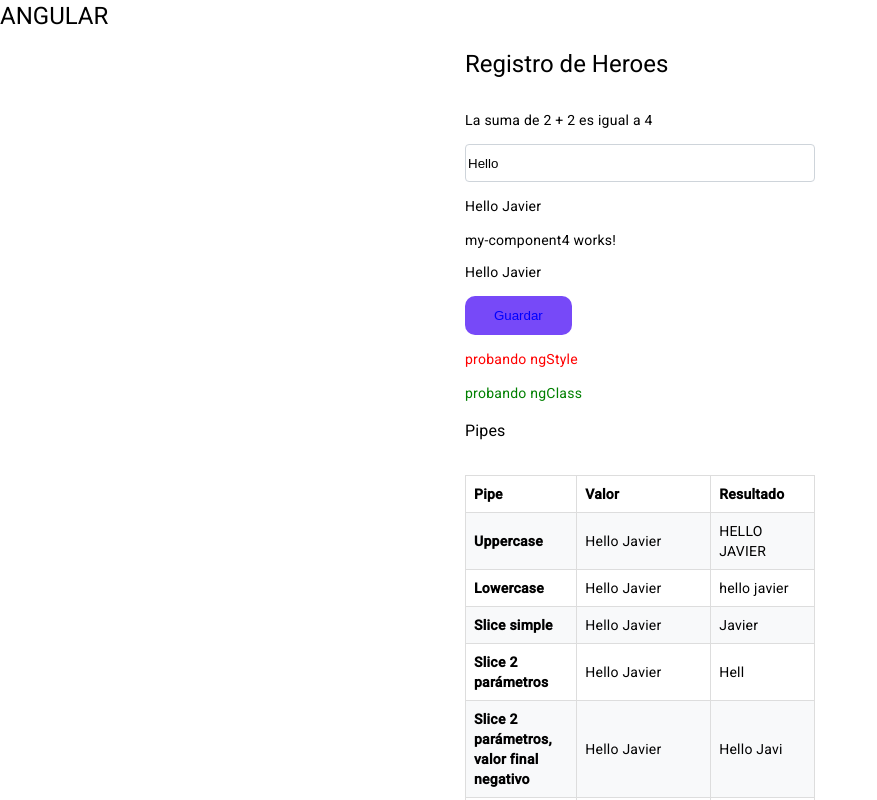
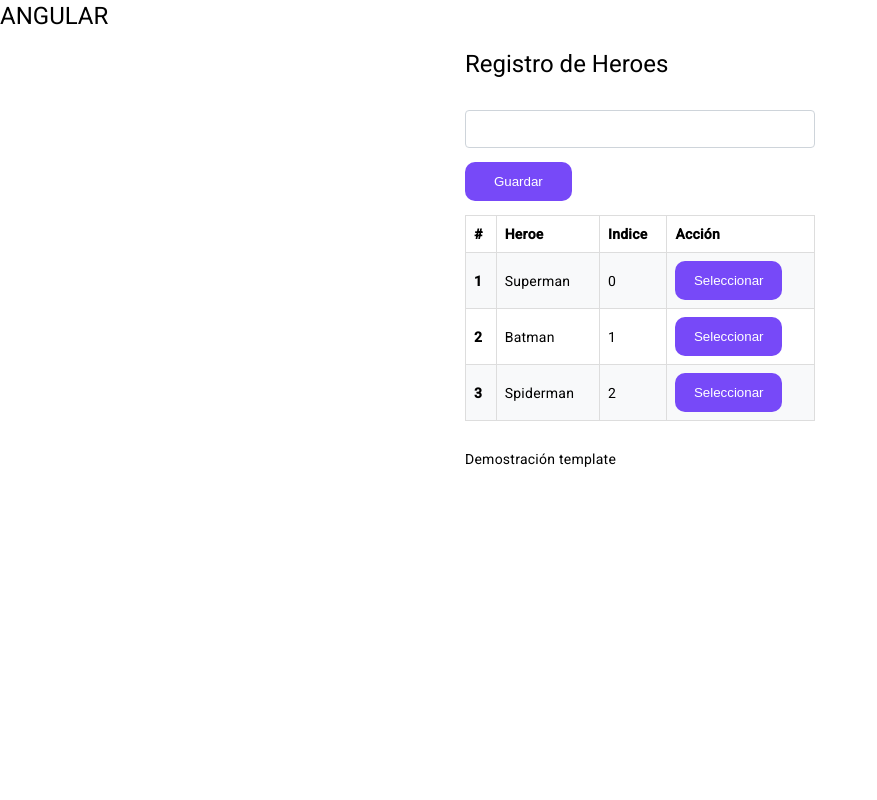
Before and after one commit to javiersanhueza/angular-proyecto-1, an Angular app: page / in a window 1280 px wide. Shown: the top 800 px of the page, without its empty margins (0-877 px from the left). Built offline with nearby package versions, Linux system fonts and the light colour scheme.

Commit message:
Directivas angular

```diff
--- a/src/app/app.component.html
+++ b/src/app/app.component.html
@@ -1,4 +1,4 @@
 <h1>ANGULAR</h1>
 <div class="container">
-  <app-heros></app-heros>
+  <app-heros-directivas-estructurales></app-heros-directivas-estructurales>
 </div>
--- /dev/null
+++ b/src/app/components/heros-directivas-estructurales/heros-directivas-estructurales.component.html
@@ -0,0 +1,42 @@
+<div class="container">
+  <h1>Registro de Heroes</h1>
+  <input type="text" [(ngModel)]="textInput" />
+  <button #myButton *ngIf="showButtonSave" (click)="addHero()">Guardar</button>
+
+  <!--
+  <ul>
+    <li *ngFor="let heroe of myArrayHeroes; trackBy: trackByHero">
+      {{ heroe.name }}
+    </li>
+  </ul>
+  <button (click)="modify()">Editar</button>
+  -->
+
+  <table>
+    <tr>
+      <td>#</td>
+      <td>Heroe</td>
+      <td>Indice</td>
+      <td>Acción</td>
+    </tr>
+    <tr *ngFor="let heroe of myArrayHeroes; let i = index">
+      <td>{{ heroe.id }}</td>
+      <td>{{ heroe.name }}</td>
+      <td>{{ i }}</td>
+      <td>
+        <button (click)="editHero(heroe)">Seleccionar</button>
+      </td>
+    </tr>
+  </table>
+
+  <div [ngSwitch]="heroeSeleccionado.id">
+    <h3 *ngSwitchCase="3">Este heroe es el más cool!!</h3>
+  </div>
+
+  <label *ngIf="showButtonSave; else templatePrueba">Demostración template</label>
+
+  <ng-template #templatePrueba>
+    <label>Hola, soy un template</label>
+  </ng-template>
+</div>
+<br />
--- /dev/null
+++ b/src/app/components/heros-directivas-estructurales/heros-directivas-estructurales.component.scss
@@ -0,0 +1,54 @@
+// CSS heroes
+
+*,
+*:focus,
+*:hover {
+  outline: none;
+}
+
+.container {
+  display: flex;
+  flex-direction: column;
+  gap: 1em;
+  width: 25em;
+  button {
+    width: 8em;
+    background: #7749f8;
+    height: 39px;
+    color: white;
+    outline: none;
+    border: 0;
+    cursor: pointer;
+    border-radius: 10px;
+  }
+
+  input {
+    border: 1px solid #ced4da;
+    box-sizing: border-box;
+    border-radius: 4px;
+    height: 38px;
+  }
+
+  table {
+    border-collapse: collapse;
+    width: 100%;
+  }
+
+  table tr:first-child td {
+    font-weight: bold;
+  }
+
+  td,
+  th {
+    border: 1px solid #dddddd;
+    padding: 8px;
+  }
+
+  td:nth-child(1) {
+    font-weight: bold;
+  }
+
+  tr:nth-child(even) {
+    background-color: #f8f9fa;
+  }
+}
--- /dev/null
+++ b/src/app/components/heros-directivas-estructurales/heros-directivas-estructurales.component.ts
@@ -0,0 +1,99 @@
+import {
+  AfterViewInit,
+  ChangeDetectorRef,
+  Component,
+  ElementRef,
+  OnInit,
+  ViewChild
+} from "@angular/core";
+
+@Component({
+  selector: "app-heros-directivas-estructurales",
+  templateUrl: "./heros-directivas-estructurales.component.html",
+  styleUrls: ["./heros-directivas-estructurales.component.scss"]
+})
+export class HerosDirectivasEstructuralesComponent implements OnInit, AfterViewInit {
+  @ViewChild("myButton") myButton: ElementRef<HTMLInputElement> | undefined;
+  showButtonSave = false;
+  textInput = "";
+
+  myArrayHeroes: IHero[] = [
+    {
+      id: 1,
+      name: "Superman"
+    },
+    {
+      id: 2,
+      name: "Batman"
+    },
+    {
+      id: 3,
+      name: "Spiderman"
+    }
+  ];
+
+  heroeSeleccionado: IHero = <IHero>{};
+  constructor(private detectChanges: ChangeDetectorRef) {}
+
+  ngOnInit(): void {
+    console.log(this.myButton);
+    setTimeout(() => {
+      this.showButtonSave = true;
+      this.detectChanges.detectChanges();
+      console.log(this.myButton);
+
+      /* if (this.myButton?.nativeElement) {
+        this.myButton.nativeElement.innerText = 'Demo ok';
+      } */
+    }, 3000);
+  }
+
+  ngAfterViewInit(): void {
+    console.log(this.myButton);
+  }
+
+  addHero() {
+    const idMayor = this.myArrayHeroes.reduce((prev, current) =>
+      prev.id > current.id ? prev : current
+    );
+    this.myArrayHeroes.push({
+      id: idMayor.id + 1,
+      name: this.textInput
+    });
+  }
+
+  editHero(heroe: IHero) {
+    // heroe.name = 'Aquaman';
+    this.heroeSeleccionado = heroe;
+  }
+
+  modify() {
+    this.refrescarHeores();
+  }
+
+  trackByHero(hero: IHero) {
+    return hero.id;
+  }
+
+  private refrescarHeores() {
+    this.myArrayHeroes = [
+      {
+        id: 1,
+        name: "SUPERMAN"
+      },
+      {
+        id: 2,
+        name: "BATMAN"
+      },
+      {
+        id: 3,
+        name: "Spiderman"
+      }
+    ];
+  }
+}
+
+interface IHero {
+  id: number;
+  name: string;
+}
```
Also changed, not shown: src/app/components/my-components.module.ts (+12 -4 lines), 1 other file (tests, documents, lock files or other folders).
